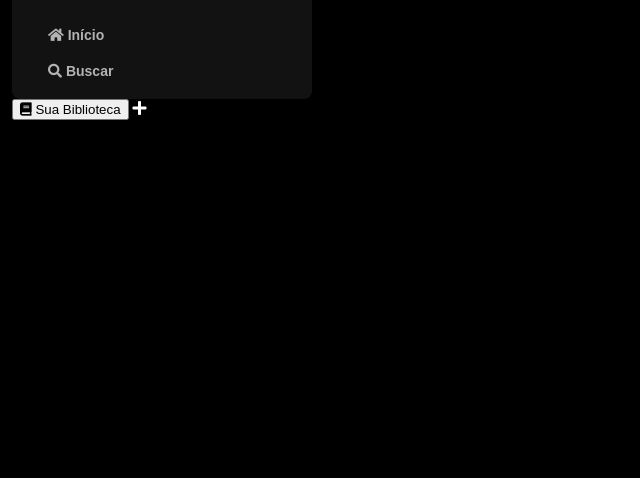
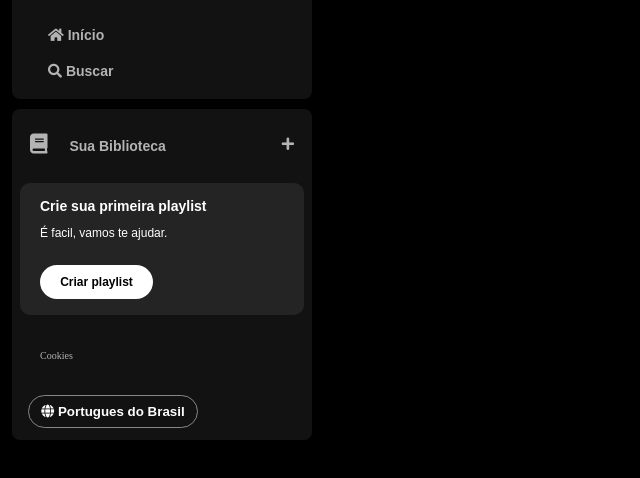
Before and after one commit to michaelbernardi/spotify-clone, a plain HTML site: page index.html in a window 1280 px wide. Shown: the part 74-552 px from the top of the page, without its empty margins (0-640 px from the left). Drawn offline with Linux system fonts and the light colour scheme.

Commit message:
Implementação do CSS da library

```diff
--- a/index.html
+++ b/index.html
@@ -35,8 +35,8 @@
         </nav>
 
         <div class="library">
-            <div class="library_content">
-                <button class="library_button">
+            <div class="library-content">
+                <button class="library-button">
                     <span class="fa fas fa-book"></span>
                     <span>Sua Biblioteca</span>
                 </button>
@@ -45,12 +45,25 @@
 
             <section class="section-playlist">
                 <div class="section-playlist-content">
-                    <span></span>
-                    <span></span>
+                    <span class="text title">Crie sua primeira playlist</span>
+                    <span class="text subtitle">É facil, vamos te ajudar.</span>
+                    <button class="section-playlist-button">
+                        <span>Criar playlist</span>
+                    </button>
                 </div>
             </section>
 
+            <div class="cookies">
+                <a href="/">Cookies</a>
+            </div>
+            <div class="languages">
+                <button class="languages-button">
+                    <span class="fa fa-globe"></span>
+                    <span>Portugues do Brasil</span>
+                </button>
+            </div>
         </div>
+
     </div>
 </body>
 </html>
--- a/styles.css
+++ b/styles.css
@@ -48,3 +48,126 @@ body {
     font-size: 14px;
     font-family: "DM Sans", sans-serif;
 }
+
+.library{
+    background-color: #121212;
+    border-radius: 8px;
+    display: flex;
+    justify-content: space-between;
+    flex-direction: column;
+    padding: 4px 8px;
+    color: #b3b3b3;
+    font-weight: 600;
+    font-size: 14px;
+    margin-top: 10px;
+}
+
+.library-content{
+    display: flex;
+    justify-content: space-between;
+}
+
+.library-button{
+    margin-right: 10px;
+    color: #b3b3b3;
+    background-color: transparent;
+    border: 0;
+    font-size: 14px;
+    font-weight: 700;
+    font-family: "DM Sans", sans-serif;
+    text-align: center;
+    text-decoration: none;
+    text-transform: none;
+    padding: 20px 10px;
+}
+
+.library-button .fa{
+    font-size: 20px;
+    margin-right: 10px;
+    font-weight: 300;
+    padding-right: 8px;
+}
+
+.library-content .fa-plus{
+    margin: 24px 10px;
+
+}
+
+.section-playlist{
+    display: flex;
+    align-items: flex-start;
+    justify-content: space-between;
+    gap: 20px;
+    background-color: #242424;
+    color: #b3b3b3;
+    font-weight: 600;
+    font-size: 14px;
+    margin: 8px 0;
+    padding: 16px 20px;
+    border-radius: 10px;
+}
+
+.section-playlist-content{
+    display: flex;
+    flex-direction: column;
+}
+
+.section-playlist-content .text{
+    font-family: "DM Sans", sans-serif;
+    padding-bottom: 14px;
+    color: #fff;
+}
+
+.section-playlist-content .title{
+    font-weight: 700;
+}
+
+.section-playlist-content .subtitle{
+    font-weight: 500;
+    font-size: 12px;
+}
+
+.section-playlist-button{
+    display: flex;
+    justify-content: center;
+    background-color: #fff;
+    color: #000;
+    border-radius: 20px;
+    font-size: 12px;
+    font-weight: 700;
+    font-family: "DM Sans", sans-serif;
+    text-decoration: none;
+    text-transform: none;
+    padding: 10px;
+    margin-top: 12px;
+    border: 0px;
+    width: 113px;
+}
+
+.cookies{
+    margin: 25px 20px;
+}
+
+.cookies a{
+    color: #b3b3b3;
+    font-weight: 500;
+    font-size: 10px;
+    text-decoration: none;
+}
+
+.cookies a:hover{
+    text-decoration: underline;
+}
+
+.languages-button{
+    background-color: transparent;
+    border: 1px solid #878787;
+    color: #fff;
+    font-weight: bold;
+    cursor: pointer;
+    align-items: center;
+    width: 170px;
+    margin: 8px;
+    padding: 8px;
+    border-radius: 20px;
+}
```
